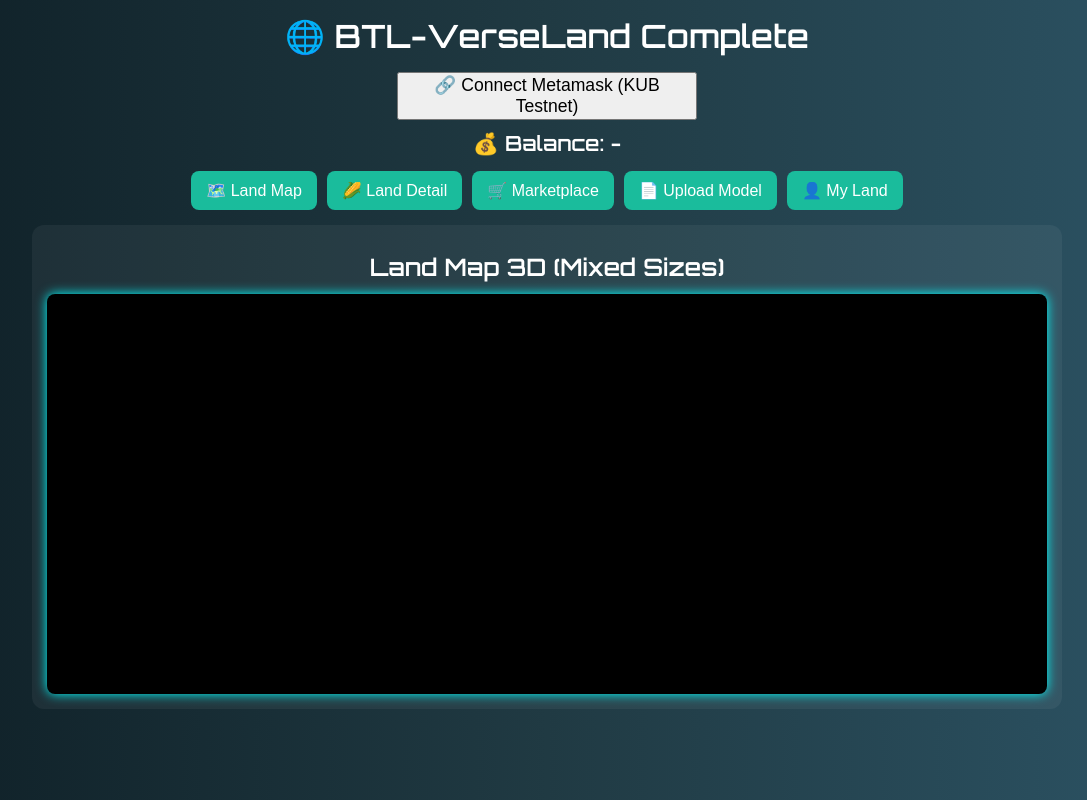
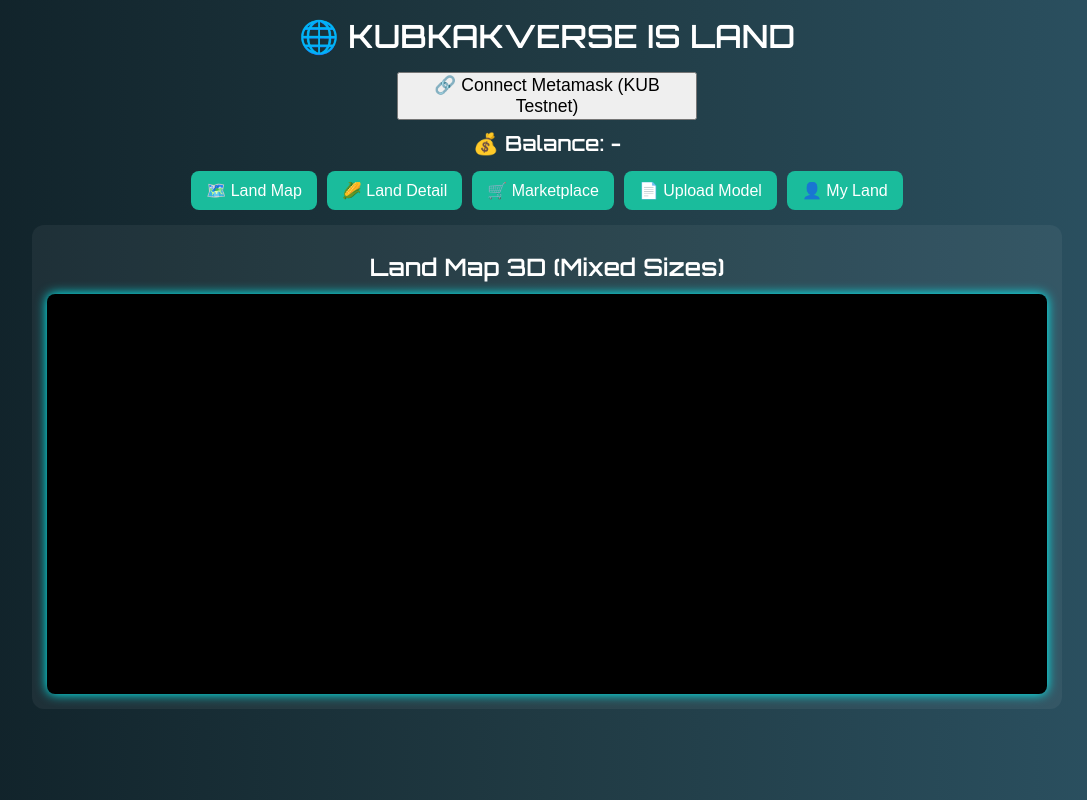
Before and after one commit to 1100702417/KUBKAKLAND, a plain HTML site: page index.html in a window 1280 px wide. Shown: the whole page, without its empty margins (93-1180 px from the left). Drawn offline with nearby package versions, Linux system fonts and the light colour scheme; a script that the page names is missing.

Commit message:
index.html

```diff
--- a/index.html
+++ b/index.html
@@ -108,7 +108,7 @@
 </head>
 <body>
 
-  <h1>🌐 BTL-VerseLand Complete</h1>
+  <h1>🌐 KUBKAKVERSE IS LAND </h1>
   <button onclick="connectWallet()" style="display:block; margin: 0 auto 10px auto; max-width: 300px; font-size:1.1rem;">🔗 Connect Metamask (KUB Testnet)</button>
   <div id="balanceDisplay">💰 Balance: -</div>
 
```
